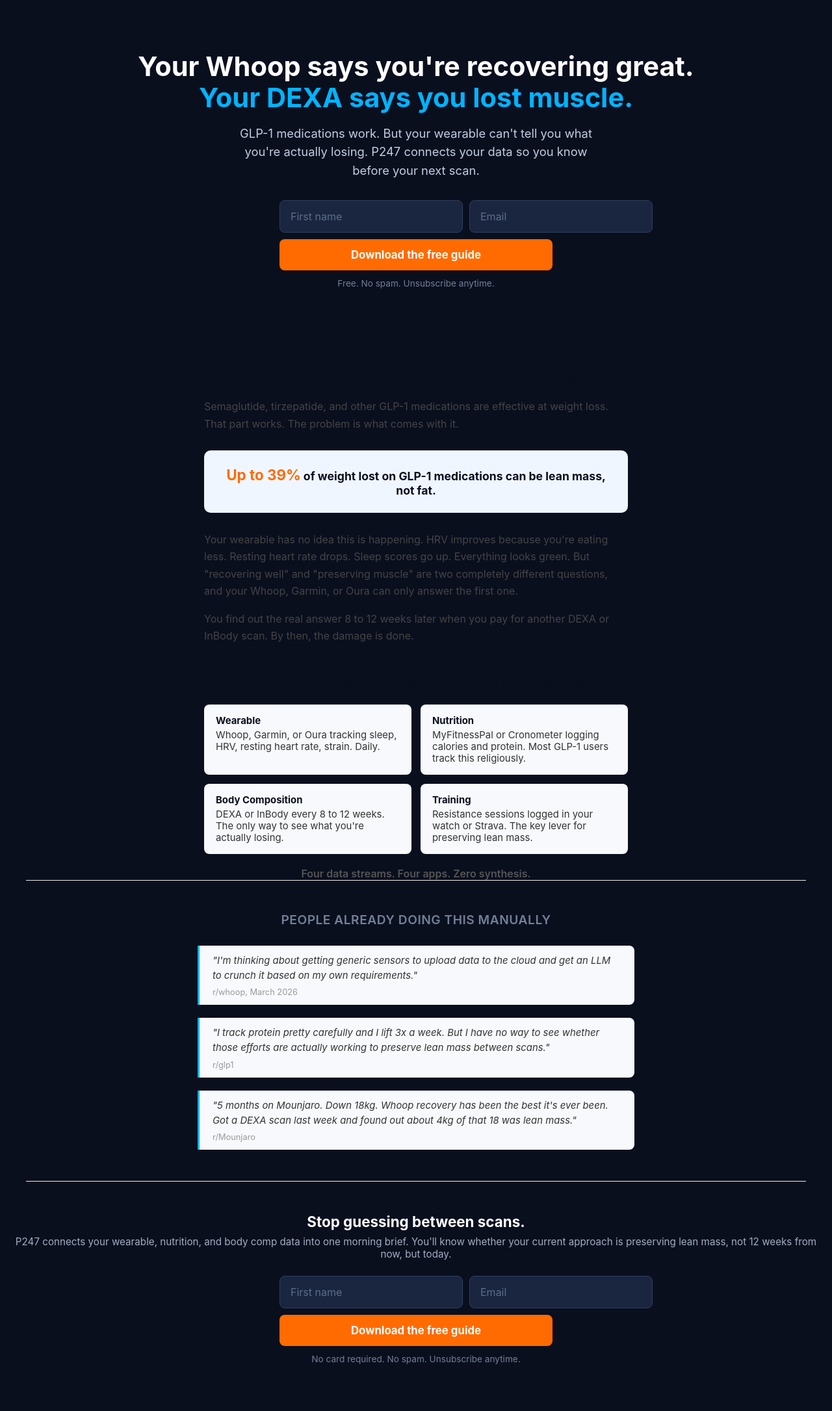
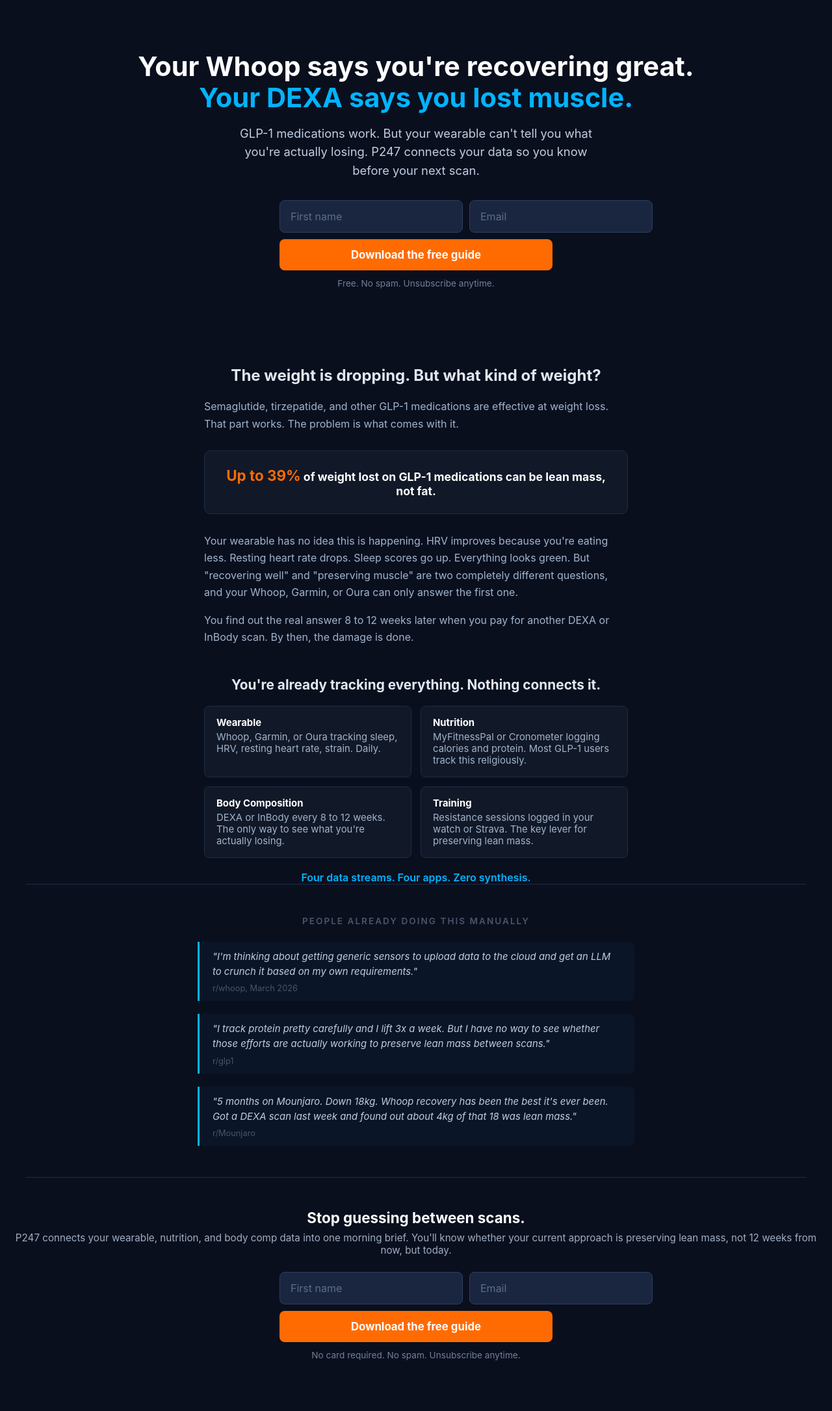
Before and after one commit to MylesBR/p247, a Jekyll site: the page built from glp-1.html, in a window 1280 px wide. Shown: the whole page at 65% size. Built offline with Jekyll 4.4.1, drawn with Linux system fonts in a browser that asks for light colours.

Commit message:
Fix GLP-1 page: restyle all sections for dark landing layout theme

```diff
--- a/glp-1.html
+++ b/glp-1.html
@@ -120,12 +120,12 @@
   .problem-section h2 {
     font-size: 1.5rem;
     font-weight: 700;
-    color: #0A0F1E;
+    color: #e2e8f0;
     margin-bottom: 20px;
     text-align: center;
   }
   .problem-section p {
-    color: #444;
+    color: #a0b4cc;
     font-size: 1rem;
     line-height: 1.65;
     margin-bottom: 16px;
@@ -133,10 +133,11 @@
   .problem-section .stat {
     font-size: 1.1rem;
     font-weight: 700;
-    color: #0A0F1E;
+    color: #fff;
     text-align: center;
     padding: 24px;
-    background: #f0f6ff;
+    background: #111827;
+    border: 1px solid #1e2d45;
     border-radius: 10px;
     margin: 28px 0;
   }
@@ -150,7 +151,7 @@
   .data-section h2 {
     font-size: 1.3rem;
     font-weight: 700;
-    color: #0A0F1E;
+    color: #e2e8f0;
     margin-bottom: 20px;
     text-align: center;
   }
@@ -162,17 +163,18 @@
   }
   @media (max-width: 500px) { .data-grid { grid-template-columns: 1fr; } }
   .data-item {
-    background: #f7f9fc;
+    background: #111827;
+    border: 1px solid #1e2d45;
     border-radius: 8px;
     padding: 16px 18px;
     font-size: 0.93rem;
-    color: #333;
+    color: #a0b4cc;
   }
-  .data-item strong { color: #0A0F1E; display: block; margin-bottom: 4px; }
+  .data-item strong { color: #fff; display: block; margin-bottom: 4px; }
   .data-kicker {
     text-align: center;
     font-size: 1rem;
-    color: #555;
+    color: #00B4FF;
     margin-top: 8px;
     font-weight: 600;
   }
@@ -184,12 +186,12 @@
   }
   .proof-section h2 {
     text-align: center;
-    font-size: 1.2rem;
+    font-size: 0.85rem;
     font-weight: 600;
-    color: #718096;
-    margin-bottom: 28px;
+    color: #4a5568;
+    margin-bottom: 24px;
     text-transform: uppercase;
-    letter-spacing: 0.5px;
+    letter-spacing: 2px;
   }
   .proof-grid {
     display: grid;
@@ -199,7 +201,7 @@
   .proof-card {
     border-left: 3px solid #00B4FF;
     padding: 12px 20px;
-    background: #f7f9fc;
+    background: rgba(0, 180, 255, 0.04);
     border-radius: 0 8px 8px 0;
   }
   .proof-card blockquote {
@@ -207,13 +209,13 @@
     padding: 0;
     border: none;
     font-style: italic;
-    color: #333;
+    color: #c0cee0;
     font-size: 0.93rem;
     line-height: 1.55;
   }
   .proof-card .attribution {
     font-size: 0.8rem;
-    color: #999;
+    color: #4a5568;
     margin-top: 6px;
     display: block;
   }
@@ -238,7 +240,7 @@
   }
   .bottom-cta .cta-note { font-size: 0.85rem; color: #718096; margin-top: 12px; }
 
-  .divider { border: none; border-top: 1px solid #eee; margin: 0 40px; }
+  .divider { border: none; border-top: 1px solid #1e2d45; margin: 0 40px; }
 </style>
 
 <!-- HERO -->
```
